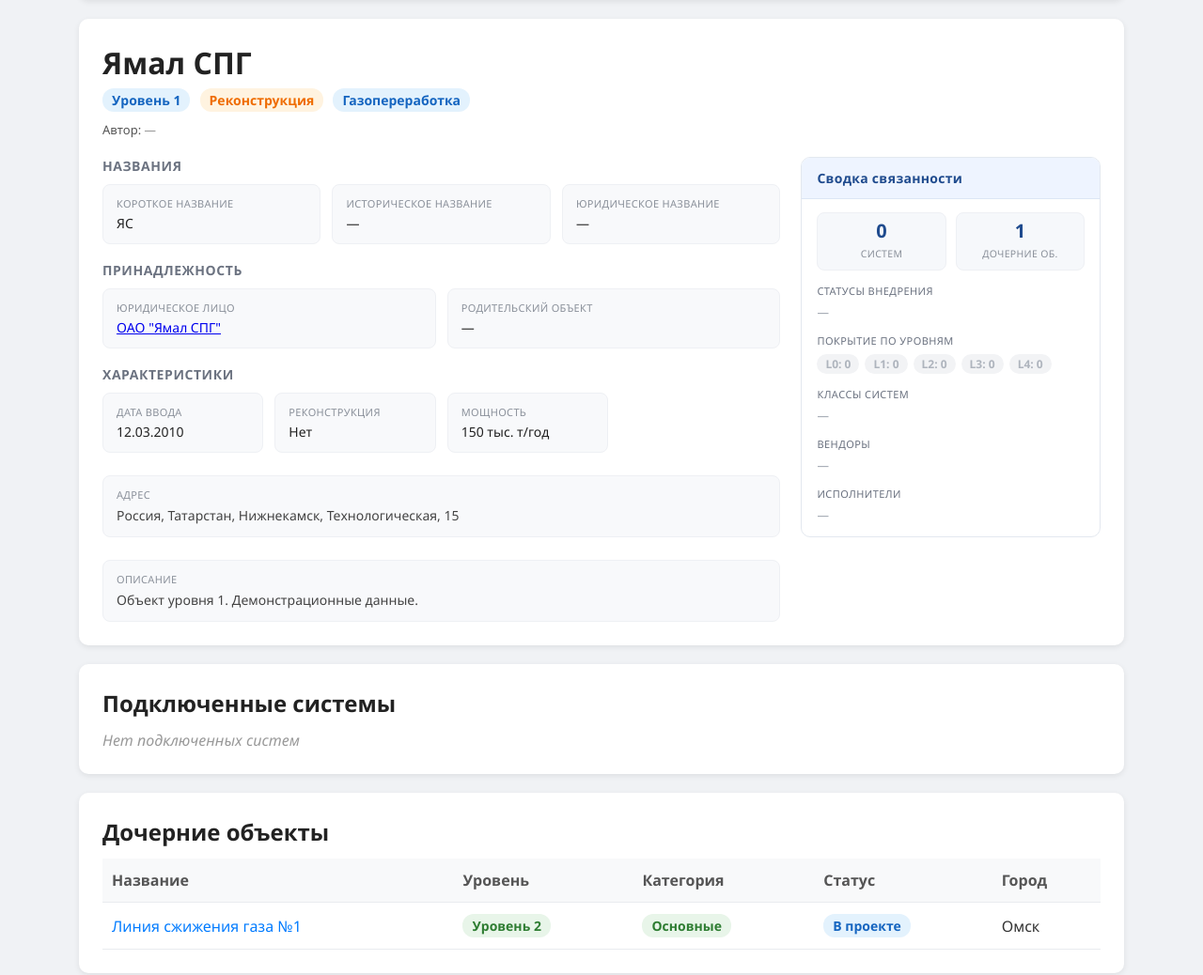
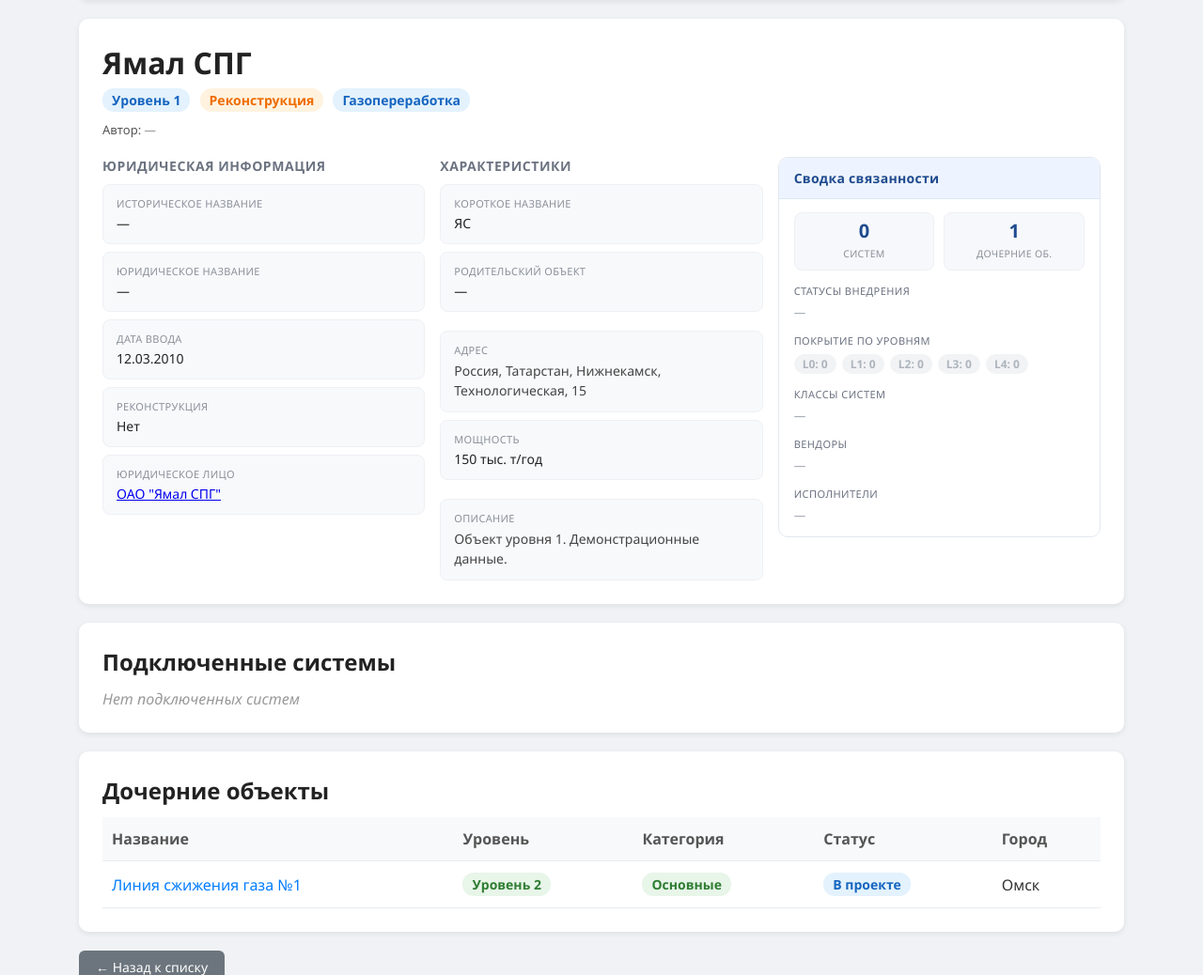
Before and after one commit to maks-march/Kartoteka, a Django app: page /objects/3/ in a window 1280 px wide. Shown: the part 85-1123 px from the top of the page at 94% size. Run offline with Django 5.2, Linux system fonts and the light colour scheme; data comes from the database, SQL or seed files in the repository; parts of the project's set-up code (start-up, migrations or seed data) failed here and were passed over.

Commit message:
object 3 cols

```diff
--- a/apps/objects/templates/objects/object_detail.html
+++ b/apps/objects/templates/objects/object_detail.html
@@ -29,17 +29,12 @@
         {% endif %}
     </div>
 
-    <div class="detail-body">
-    <div class="detail-main">
-
-    <!-- ===== Названия ===== -->
+    <div class="detail-body detail-3col">
+    <!-- ===== Колонка 1: Юридическая информация ===== -->
+    <div class="detail-col">
         <div class="info-block">
-        <h3 class="info-block-title">Названия</h3>
+            <h3 class="info-block-title">Юридическая информация</h3>
             <div class="info-cards">
-            <div class="info-card">
-                <span class="info-label">Короткое название</span>
-                <span class="info-value">{{ object.object_short_name|default:'—' }}</span>
-            </div>
                 <div class="info-card">
                     <span class="info-label">Историческое название</span>
                     <span class="info-value">{{ object.object_old_name|default:'—' }}</span>
@@ -48,32 +43,6 @@
                     <span class="info-label">Юридическое название</span>
                     <span class="info-value">{{ object.object_law_name|default:'—' }}</span>
                 </div>
-        </div>
-    </div>
-
-    <!-- ===== Принадлежность ===== -->
-    <div class="info-block">
-        <h3 class="info-block-title">Принадлежность</h3>
-        <div class="info-cards">
-            <div class="info-card">
-                <span class="info-label">Юридическое лицо</span>
-                <span class="info-value">
-                    {% if object.owner_entity %}<a class="link" href="{% url 'owner-entity-detail' object.owner_entity.pk %}">{{ object.owner_entity.owner_name }}</a>{% else %}—{% endif %}
-                </span>
-            </div>
-            <div class="info-card">
-                <span class="info-label">Родительский объект</span>
-                <span class="info-value">
-                    {% if object.parent_object %}<a class="link" href="{% url 'object-detail' object.parent_object.pk %}">{{ object.parent_object.object_name }}</a>{% else %}—{% endif %}
-                </span>
-            </div>
-        </div>
-    </div>
-
-    <!-- ===== Характеристики ===== -->
-    <div class="info-block">
-        <h3 class="info-block-title">Характеристики</h3>
-        <div class="info-cards">
                 <div class="info-card">
                     <span class="info-label">Дата ввода</span>
                     <span class="info-value">{% if object.start_date %}{{ object.start_date|date:"d.m.Y" }}{% else %}—{% endif %}</span>
@@ -83,32 +52,51 @@
                     <span class="info-value">{% if object.is_reconstructed %}Да{% else %}Нет{% endif %}</span>
                 </div>
                 <div class="info-card">
-                <span class="info-label">Мощность</span>
-                <span class="info-value">{{ object.capacity|default:'—' }}</span>
+                    <span class="info-label">Юридическое лицо</span>
+                    <span class="info-value">
+                        {% if object.owner_entity %}<a class="link" href="{% url 'owner-entity-detail' object.owner_entity.pk %}">{{ object.owner_entity.owner_name }}</a>{% else %}—{% endif %}
+                    </span>
+                </div>
+            </div>
+        </div>
     </div>
 
+    <!-- ===== Колонка 2: Характеристики ===== -->
+    <div class="detail-col">
+        <div class="info-block">
+            <h3 class="info-block-title">Характеристики</h3>
+            <div class="info-cards">
+                <div class="info-card">
+                    <span class="info-label">Короткое название</span>
+                    <span class="info-value">{{ object.object_short_name|default:'—' }}</span>
+                </div>
+                <div class="info-card">
+                    <span class="info-label">Родительский объект</span>
+                    <span class="info-value">
+                        {% if object.parent_object %}<a class="link" href="{% url 'object-detail' object.parent_object.pk %}">{{ object.parent_object.object_name }}</a>{% else %}—{% endif %}
+                    </span>
+                </div>
                 <div class="info-card full">
                     <span class="info-label">Адрес</span>
-
                     {% if object.address_line %}
                         <span class="info-value desc-text">{{ object.address_line }}</span>
                     {% else %}
                         <span class="empty">— не указан —</span>
                     {% endif %}
-
-
-
                 </div>
-
-            <!-- Широкая карточка описания под характеристиками -->
+                <div class="info-card">
+                    <span class="info-label">Мощность</span>
+                    <span class="info-value">{{ object.capacity|default:'—' }}</span>
+                </div>
                 <div class="info-card full">
                     <span class="info-label">Описание</span>
                     <span class="info-value desc-text">{% if object.notes %}{{ object.notes }}{% else %}—{% endif %}</span>
                 </div>
             </div>
         </div>
+    </div>
 
-    </div><!-- /.detail-main -->
+    <!-- ===== Колонка 3: Сводка ===== -->
     {% include "objects/_object_summary.html" %}
     </div><!-- /.detail-body -->
 </div>
--- a/static/css/style.css
+++ b/static/css/style.css
@@ -610,6 +610,37 @@ td a:hover {
    левую колонку (ширину 60% отменяем) */
 .detail-body .info-block {
     width: 100%;
+}
+
+/* Трёхколоночная раскладка детальной карточки объекта:
+   юридическая информация | характеристики | сводка (по 33%). */
+.detail-body.detail-3col {
+    gap: 16px;
+}
+.detail-body.detail-3col > .detail-col {
+    flex: 1 1 33.333%;
+    width: 33.333%;
+    min-width: 0;
+}
+.detail-body.detail-3col > .summary-panel {
+    flex: 1 1 33.333%;
+    width: 33.333%;
+    max-width: 33.333%;
+}
+/* В узких колонках инфо-карточки идут в один столбец (ужимаем пустоты). */
+.detail-body.detail-3col .info-cards {
+    grid-template-columns: 1fr;
+    gap: 8px;
+}
+@media (max-width: 1000px) {
+    .detail-body.detail-3col { flex-direction: column; }
+    .detail-body.detail-3col > .detail-col,
+    .detail-body.detail-3col > .summary-panel {
+        flex-basis: auto;
+        width: 100%;
+        max-width: 100%;
+        position: static;
+    }
 }
 
 /* Сводная панель (агрегаты из таблиц ниже) */
```
Also changed, not shown: 1 other file. Lines whose indentation alone changed are shown as unchanged.
